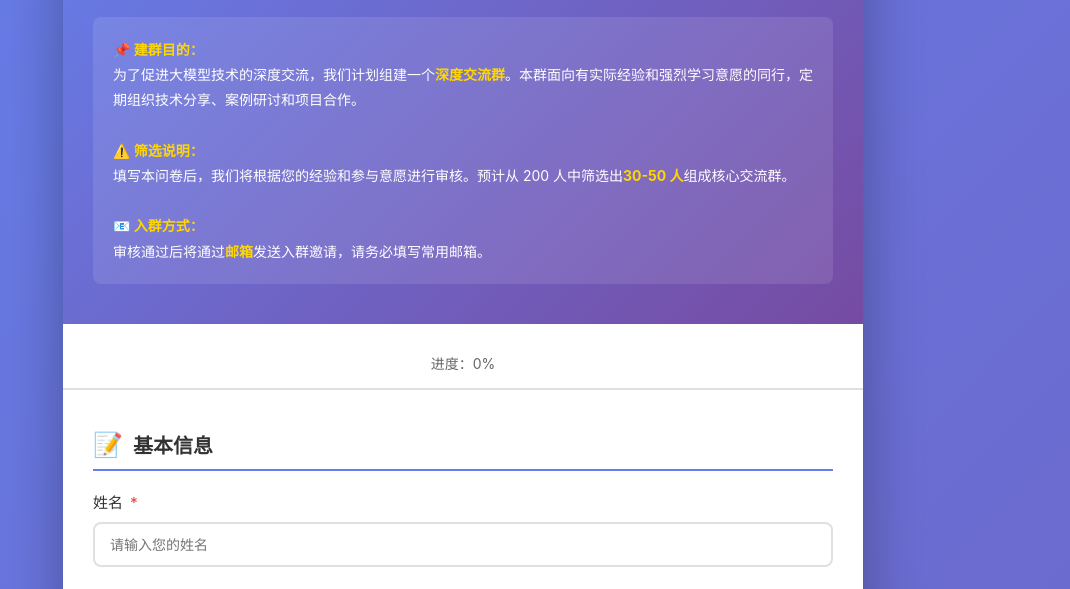
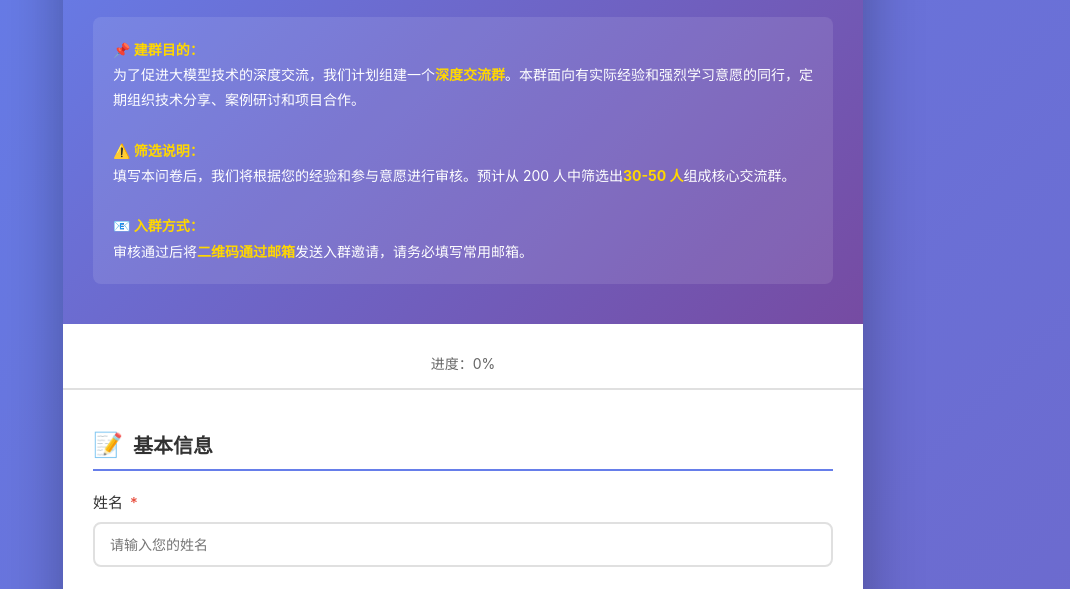
Before and after one commit to ruoan724996/deep-survey-backend, a website: page public/index.html in a window 1280 px wide. Shown: the part 137-726 px from the top of the page, without its empty margins (177-1247 px from the left). Drawn offline with Linux system fonts and the light colour scheme.

Commit message:
修改入群方式说明：明确发送二维码

```diff
--- a/public/index.html
+++ b/public/index.html
@@ -315,7 +315,7 @@
                 <strong>⚠️ 筛选说明：</strong><br>
                 填写本问卷后，我们将根据您的经验和参与意愿进行审核。预计从 200 人中筛选出<strong>30-50 人</strong>组成核心交流群。<br><br>
                 <strong>📧 入群方式：</strong><br>
-                审核通过后将通过<strong>邮箱</strong>发送入群邀请，请务必填写常用邮箱。
+                审核通过后将<strong>二维码通过邮箱</strong>发送入群邀请，请务必填写常用邮箱。
             </div>
         </div>
 
```
